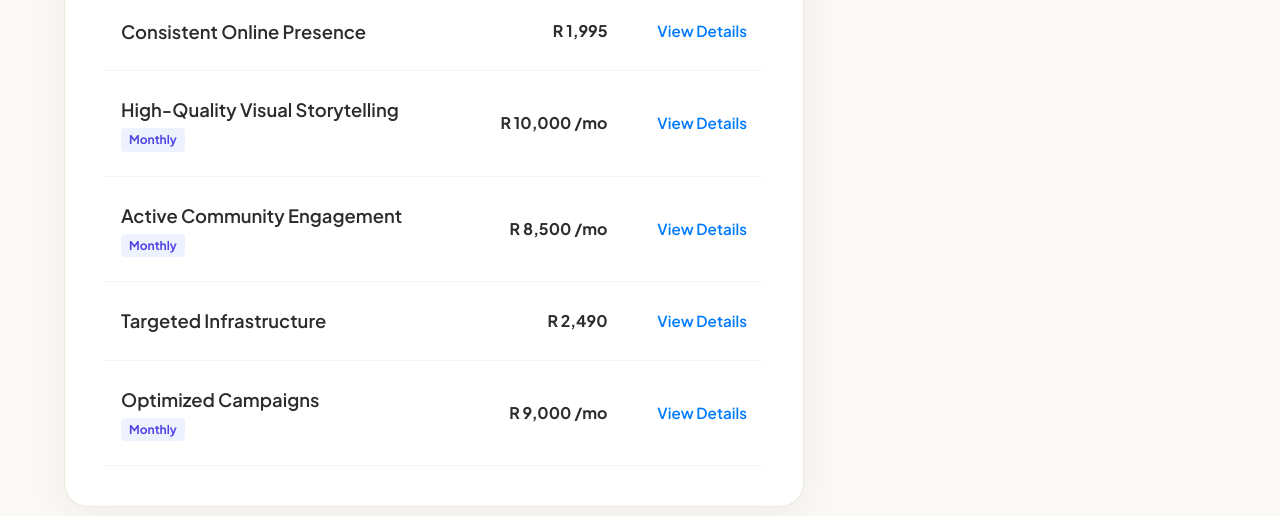
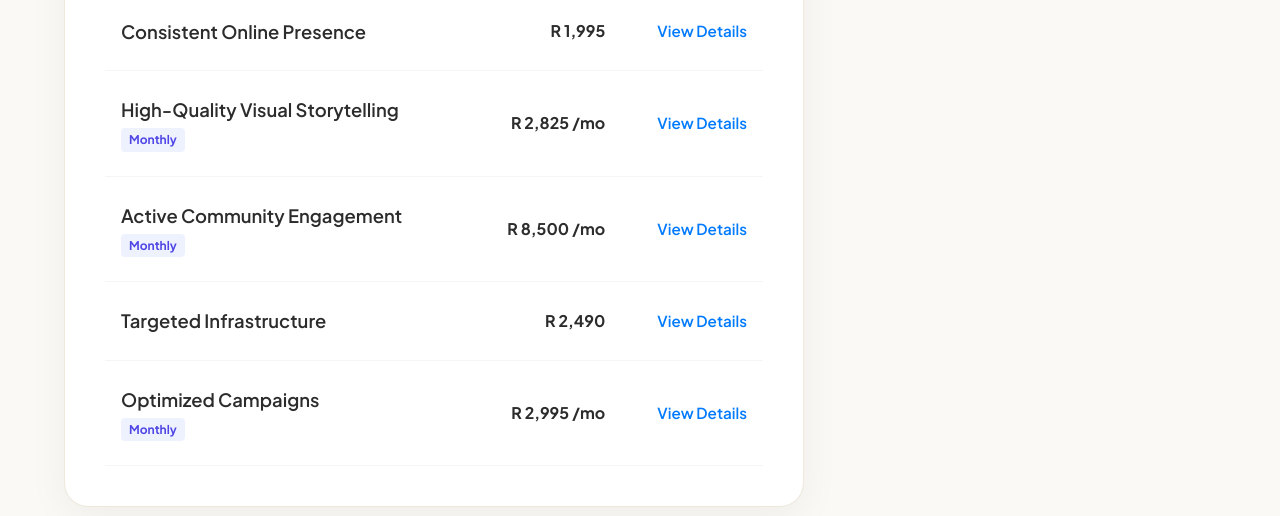
Before and after one commit to FrostyCreations/P-G-Tours, a React (Vite) app: page /quotes in a window 1280 px wide. Shown: the part 862-1378 px from the top of the page. Built offline with nearby package versions, Linux system fonts and the light colour scheme.

Commit message:
docs: update monthly pricing for social content and ad management

```diff
--- a/src/data/proposalData.js
+++ b/src/data/proposalData.js
@@ -173,7 +173,7 @@ export const proposalData = {
       data: {
         eyebrow: "9. Social Media Content Creation",
         title: "High-Quality Visual Storytelling",
-        price: "R 10,000 /mo",
+        price: "R 2,825 /mo",
         quoteUrl: "#",
         description: "Travel marketing relies heavily on high-quality visuals. For Phase 1, our design responsibilities include the creation of the Visual Guide, Brand Materials, Travel Package Designs, and weekly social media post design (4 posts per month). \n\nThese posts will focus on showcasing the lodge, surrounding destinations, and travel experiences while concurrently supporting our broader advertising campaigns.",
         imagePosition: "right",
@@ -212,7 +212,7 @@ export const proposalData = {
       data: {
         eyebrow: "12. Advertising Management",
         title: "Optimized Campaigns",
-        price: "R 9,000 /mo",
+        price: "R 2,995 /mo",
         quoteUrl: "#",
         description: "Advertising campaigns will be used to generate enquiries and promote specific travel packages. \n\nCampaigns will be monitored and optimised to ensure advertising spend produces measurable interest and leads.",
         imagePosition: "left",
```
